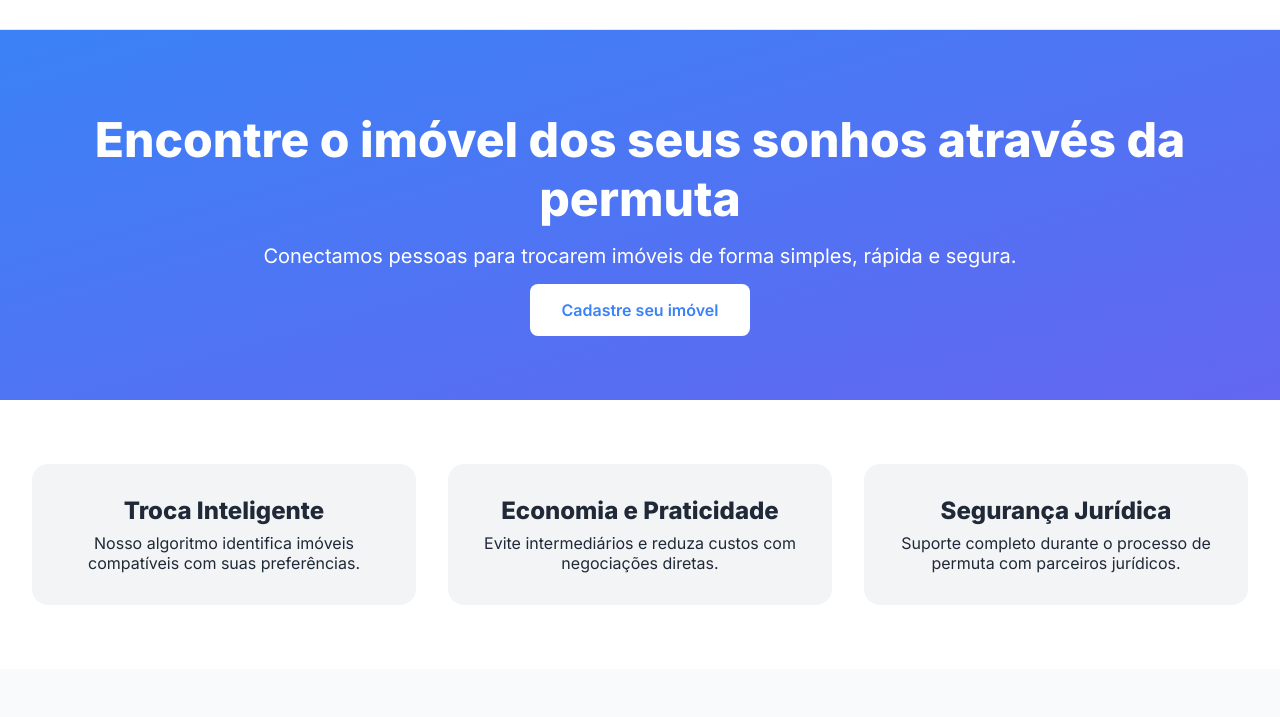
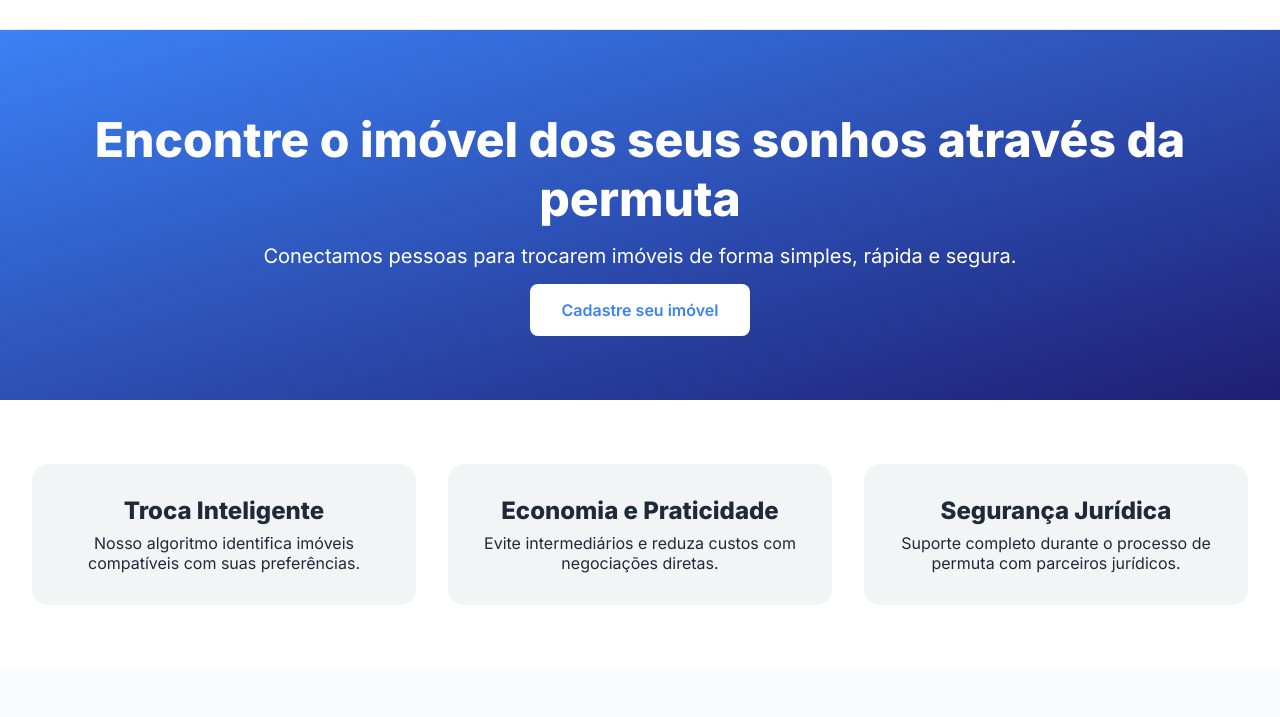
Before and after one commit to abbartholomeu/permuta, a plain HTML site: page index.html in a window 1280 px wide. Shown: the part 83-800 px from the top of the page. Drawn offline with Linux system fonts and the light colour scheme.

Commit message:
Update index.html

```diff
--- a/index.html
+++ b/index.html
@@ -35,7 +35,7 @@
     .hero {
       text-align: center;
       padding: 5rem 2rem;
-      background: linear-gradient(to bottom right, #3b82f6, #6366f1);
+      background: linear-gradient(to bottom right, #3b82f6, #1e1e73);
       color: white;
     }
     .hero h1 {
```
